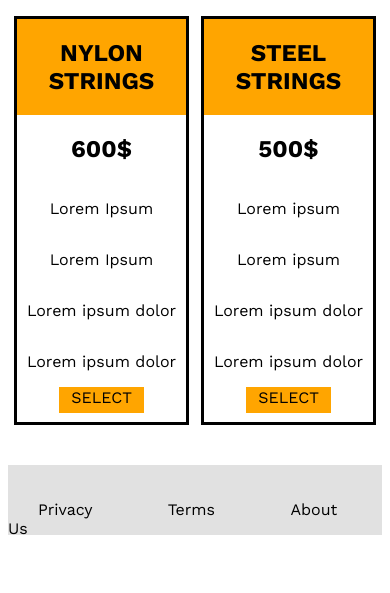
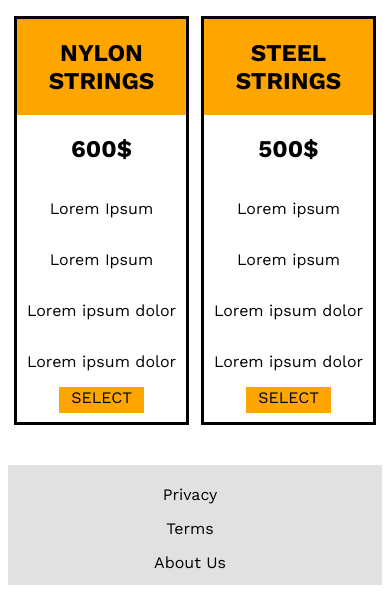
Before and after one commit to arthurgnclvs/product-landing-page, a plain HTML site: page index.html in a window 390 px wide. Shown: the part 1380-1973 px from the top of the page. Before the commit the page ends 1923 px from the top, so only its background shows below. Drawn offline with nearby package versions, Linux system fonts and the light colour scheme.

Commit message:
updated css style

```diff
--- a/style.css
+++ b/style.css
@@ -78,6 +78,7 @@ ul li{
   display: flex;
   flex-direction: column;
   align-items: center;
+  flex-wrap: nowrap;
   background-color: orange;
   border-style: solid;
   border-color: black;
@@ -164,8 +165,7 @@ footer > ul > li > a{
 
   #features{
     display: flex;
-    flex-direction: column;
-    align-items: center;
+    flex-wrap: wrap;
   }
 
   .features-box{
@@ -190,3 +190,35 @@ footer > ul > li > a{
     justify-content: center;
   }
 }
+
+/*@media (max-width: 485px){
+
+  header{
+    margin-left: 100%;
+  }
+
+  nav > ul{
+    display: flex;
+    align-items: center;
+    flex-direction: column;
+    margin-left: 200px;
+  }
+}*/
+
+
+@media (max-width: 410px){
+  footer{
+    height: 120px;
+  }
+
+  footer > ul{
+    display: flex;
+    flex-direction: column;
+    align-items: center;
+    margin-top: 5px;
+  }
+
+  footer > ul > li{
+    padding-top: 15px;
+  }
+}
```
